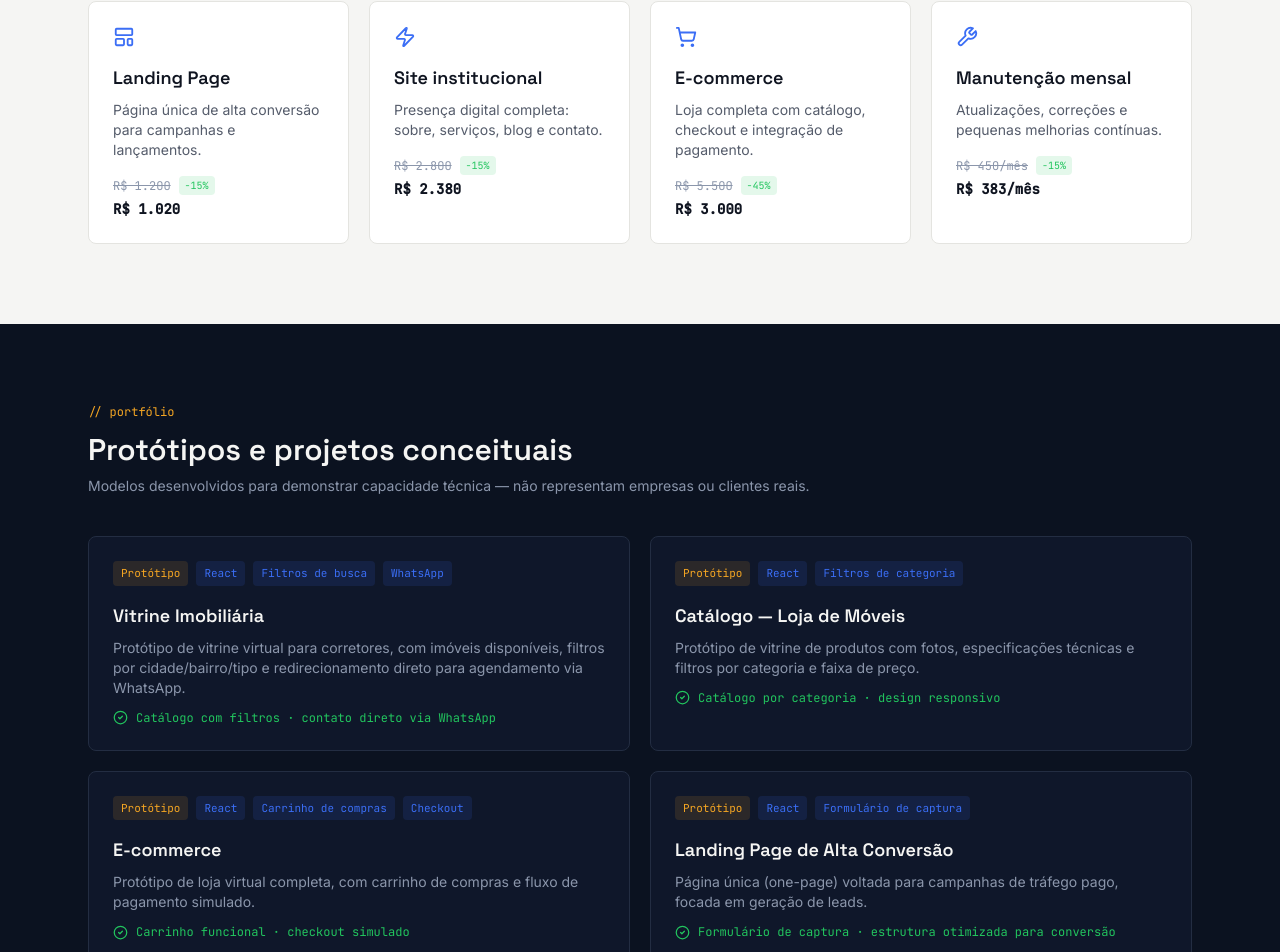
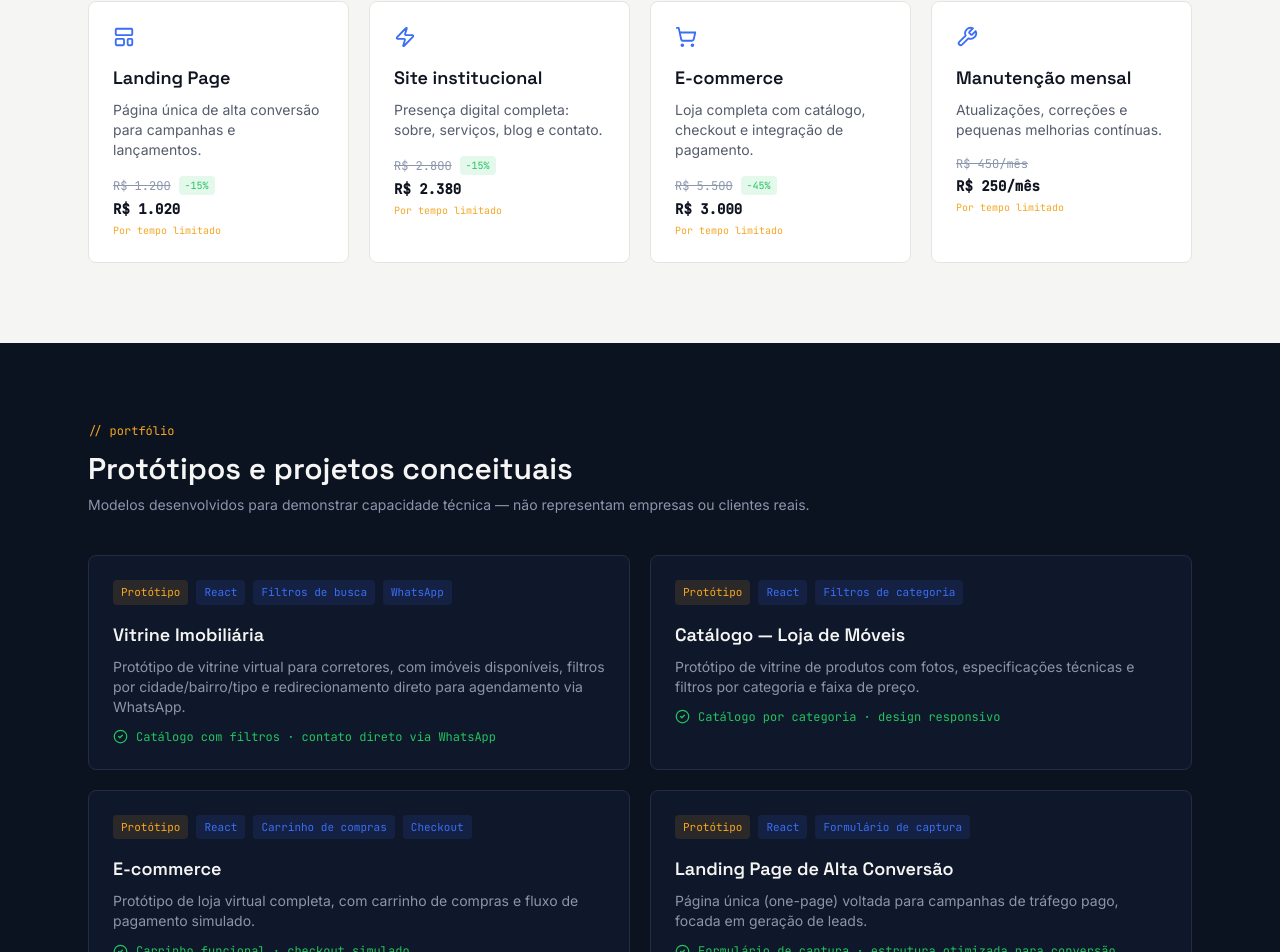
Before and after one commit to jesgalves/design-sites, a React (Vite) app: page / in a window 1280 px wide. Shown: the part 913-1865 px from the top of the page. Built offline with nearby package versions, Linux system fonts and the light colour scheme.

Commit message:
ajusta manutencao e adiciona tempo limitado

```diff
--- a/src/App.jsx
+++ b/src/App.jsx
@@ -153,8 +153,8 @@ const services = [
     name: "Manutenção mensal",
     desc: "Atualizações, correções e pequenas melhorias contínuas.",
     originalPrice: "R$ 450/mês",
-    promoPrice: "R$ 383/mês",
-    discount: "-15%",
+    promoPrice: "R$ 250/mês",
+    discount: null,
   },
 ];
 
@@ -378,15 +378,23 @@ export default function FreelanceDevSite() {
                   >
                     {s.originalPrice}
                   </span>
+                  {s.discount && (
                     <span
                       className="text-[10px] px-1.5 py-0.5 rounded"
                       style={{ fontFamily: "'JetBrains Mono', monospace", color: "#22C55E", background: "rgba(34,197,94,0.12)" }}
                     >
                       {s.discount}
                     </span>
+                  )}
                 </div>
                 <p style={{ fontFamily: "'JetBrains Mono', monospace", color: "#0F1420" }} className="text-sm font-semibold">
                   {s.promoPrice}
+                </p>
+                <p
+                  className="text-[10px] mt-1"
+                  style={{ fontFamily: "'JetBrains Mono', monospace", color: "#F5A623" }}
+                >
+                  Por tempo limitado
                 </p>
               </div>
             );
```
Lines whose indentation alone changed are shown as unchanged.
